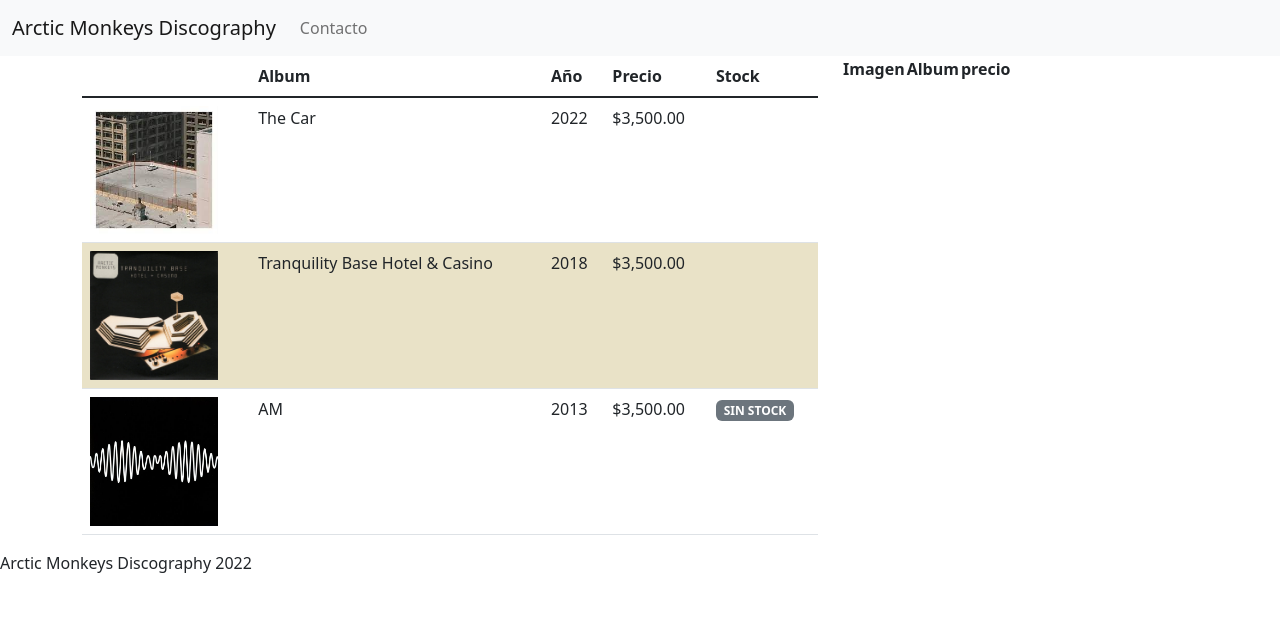
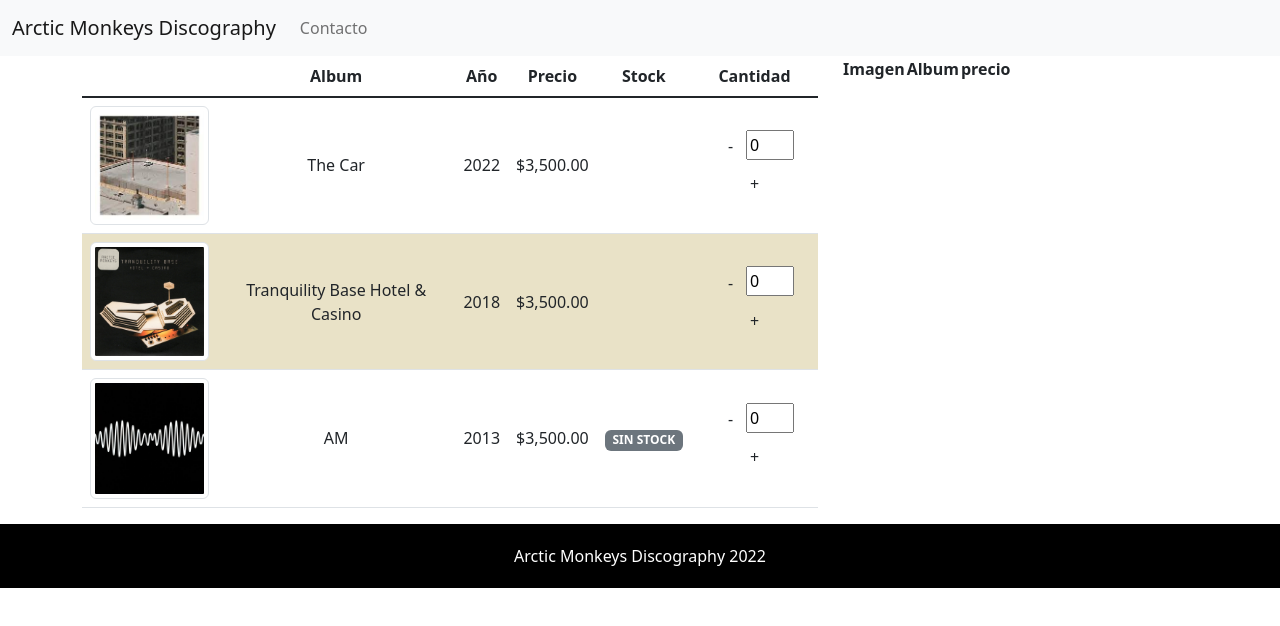
Before and after one commit to InesBil/Angular-Project, an Angular app: page / in a window 1280 px wide. Shown: the top 626 px of the page. Built offline with nearby package versions, Linux system fonts and the light colour scheme.

Commit message:
Mejoras visuales

```diff
--- a/src/app/album-list/Album.ts
+++ b/src/app/album-list/Album.ts
@@ -5,4 +5,5 @@
     price: number;
     stock: number;
     clearance:boolean;
+    quantity:number;
 }
--- a/src/app/album-list/album-list.component.html
+++ b/src/app/album-list/album-list.component.html
@@ -1,4 +1,4 @@
-<table class="table table-hover">
+<table class="table table-hover text-center">
     <thead>
         <tr>
             <th></th>
@@ -6,16 +6,24 @@
             <th>Año</th>
             <th>Precio</th>
             <th>Stock</th>
-
+            <th>Cantidad</th>
         </tr>
     </thead>
     <tbody class="table-group-divider">
         <tr *ngFor="let album of albums" [ngClass]="{'clearance':album.clearance}">
-            <td><img [src]="album.image" [alt]="album.album"></td>
+            <td><img class="img-thumbnail"[src]="album.image" [alt]="album.album"></td>
             <td>{{album.album}}</td>
             <td>{{album.year}}</td>
             <td>{{album.price | currency}}</td>
             <td><span class="badge text-bg-secondary" *ngIf="album.stock==0">SIN STOCK</span></td>
+            <td>
+                <button class="btn btn-outline-secondary-small" (click)="downQuantity(album)">-</button>
+                <input
+                    type="text"
+                    [(ngModel)]="album.quantity"
+                    (focusout)="verifyAlbumQuantity(album)"/>
+                <button class="btn btn-outline-secondary-small" (click)="upQuantity(album)">+</button>
+            </td>
         </tr>
     </tbody>
 </table>
--- a/src/app/album-list/album-list.component.scss
+++ b/src/app/album-list/album-list.component.scss
@@ -5,3 +5,11 @@
 img {
     width: 8rem;
 }
+
+td{
+    vertical-align: middle;
+}
+
+input{
+    max-width: 3rem;
+}
--- a/src/app/album-list/album-list.component.ts
+++ b/src/app/album-list/album-list.component.ts
@@ -14,16 +14,18 @@
       album: 'The Car',
       year: 2022,
       price: 3500,
-      stock: 200,
+      stock: 10,
       clearance: false,
+      quantity: 0,
     },
     {
       image: './assets/images/Tranquility_Base_Hotel_Casino.jpg',
       album: 'Tranquility Base Hotel & Casino',
       year: 2018,
       price: 3500,
-      stock: 200,
+      stock: 8,
       clearance: true,
+      quantity: 0,
     },
     {
       image: './assets/images/AM.jpg',
@@ -32,10 +34,34 @@
       price: 3500,
       stock: 0,
       clearance: false,
+      quantity: 0,
     },
   ];
 
   constructor() {}
 
   ngOnInit(): void {}
+
+  upQuantity(album:Album):void{
+    if(album.quantity<album.stock){
+      album.quantity++;
+    }
+  }
+
+  downQuantity(album:Album):void{
+    if(album.quantity>0){
+      album.quantity--;
+    }
+  }
+
+  verifyAlbumQuantity(album:Album):void{
+    if(album.quantity>album.stock){
+      alert("No hay suficientes álbumes en stock");
+    }
+    if(album.quantity<0){
+      alert("Ingrese un numero mayor a 0");
+    }
+    album.quantity = 0;
+  }
+
 }
--- a/src/app/app.component.scss
+++ b/src/app/app.component.scss
@@ -0,0 +1,7 @@
+footer{
+    color: #fff;
+    text-align: center;
+    height: 4rem;
+    line-height: 4rem;
+    background: black;
+}
--- a/src/app/app.module.ts
+++ b/src/app/app.module.ts
@@ -5,6 +5,8 @@
 import { AppComponent } from './app.component';
 import { AlbumListComponent } from './album-list/album-list.component';
 import { AlbumShopComponent } from './album-shop/album-shop.component';
+
+import { FormsModule } from '@angular/forms';
 
 @NgModule({
   declarations: [
@@ -14,7 +16,8 @@
   ],
   imports: [
     BrowserModule,
-    AppRoutingModule
+    AppRoutingModule,
+    FormsModule
   ],
   providers: [],
   bootstrap: [AppComponent]
--- a/src/index.html
+++ b/src/index.html
@@ -2,7 +2,7 @@
 <html lang="en">
 <head>
   <meta charset="utf-8">
-  <title>ArcticMonkeysDiscography</title>
+  <title>Arctic Monkeys Discography</title>
   <base href="/">
   <meta name="viewport" content="width=device-width, initial-scale=1">
   <link rel="icon" type="image/x-icon" href="./favicon.ico">
```
